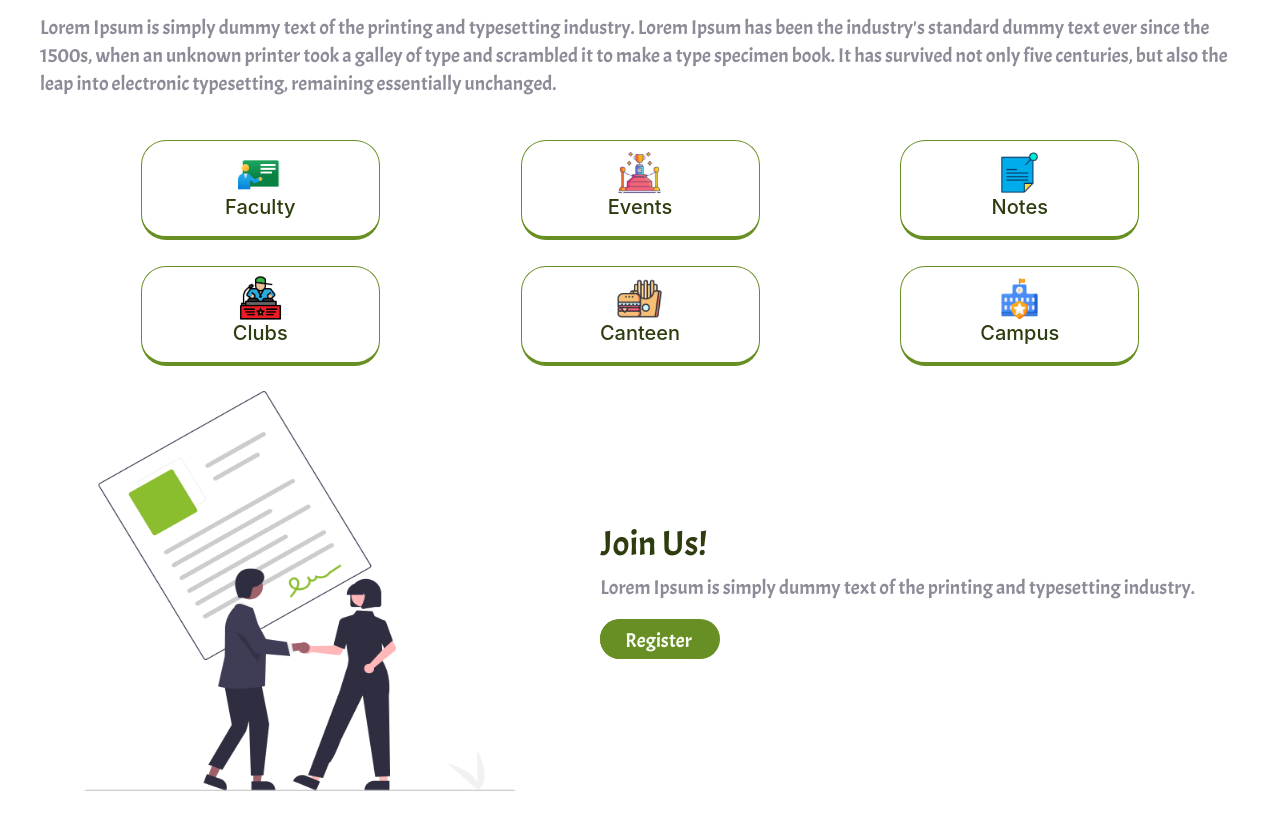
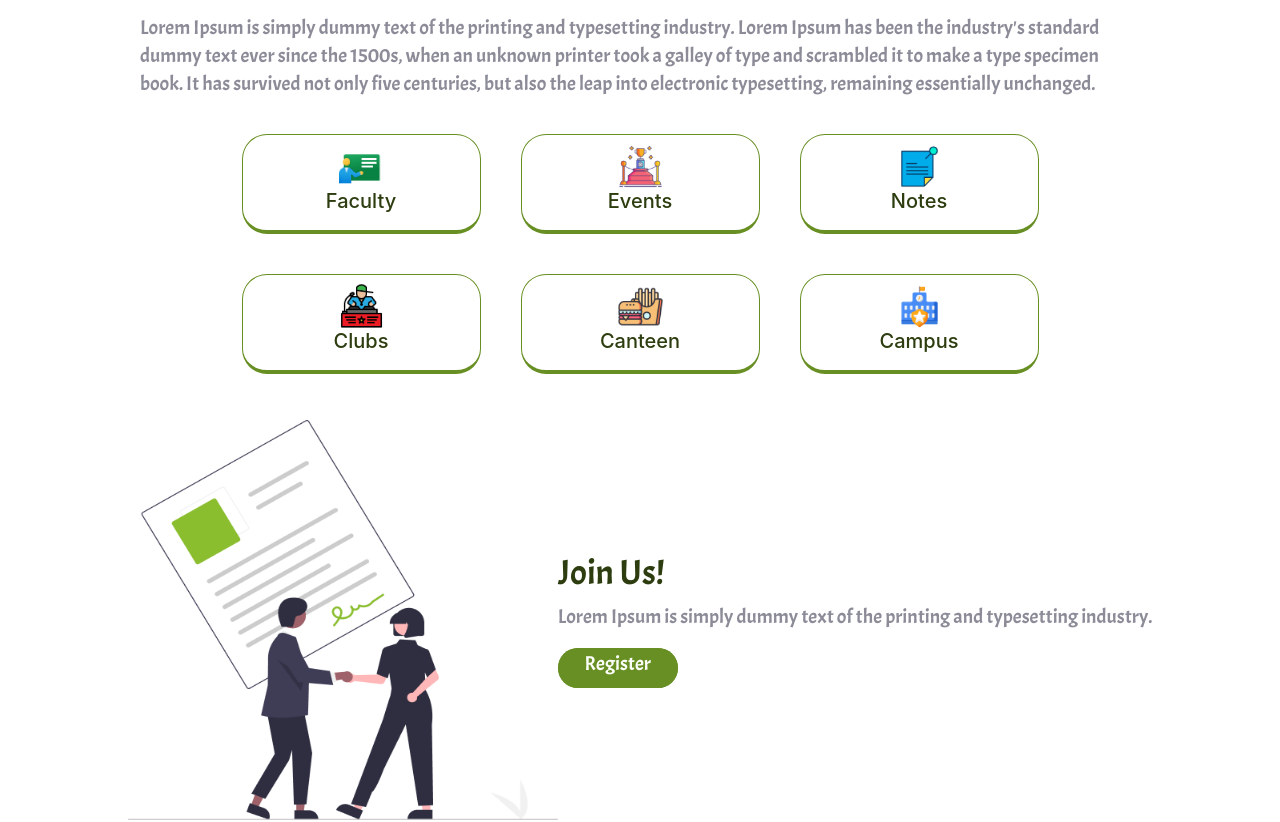
Before and after one commit to ItsRoy69/student-helper, a React (Create React App) app in the folder client/: page / in a window 1280 px wide. Shown: the part 752-1574 px from the top of the page. Built offline with nearby package versions, Linux system fonts and the light colour scheme; a web font is replaced by a local one.

Commit message:
Register debug

```diff
--- a/client/src/pages/Home.js
+++ b/client/src/pages/Home.js
@@ -4,11 +4,8 @@ import Footer from '../components/Footer.js';
 import {Register} from './register/Register.js';
 import RegisterCard from './register/RegisterCard.js';
 
-
-import { Link } from "react-router-dom";
 import { FaLinkedinIn, FaTwitter } from "react-icons/fa";
 import { GrFacebookOption } from "react-icons/gr";
-
 
 import bannerbg from '../assets/bannerbg.png';
 import about1 from '../assets/about1.png';
@@ -34,7 +31,6 @@ const Home = () => {
             <h1>Students Helper</h1>
             <h3>Lorem Ipsum is simply dummy text of the printing and typesetting industry.</h3>
           </div>
-
           <div className="banner-image">
             <img src={bannerbg} alt="bannerimg" />
           </div>
@@ -49,76 +45,82 @@ const Home = () => {
               <p>Lorem Ipsum is simply dummy text of the printing and typesetting industry. Lorem Ipsum has been the industry's standard dummy text ever since the 1500s, when an unknown printer took a galley of type and scrambled it to make a type specimen book. It has survived not only five centuries, but also the leap into electronic typesetting, remaining essentially unchanged.</p>
             </div>
           </div>
+          <div className='about-body'>
             <div className="about-boxes">
+
+              <a href={"/faculty"}>
                 <div className="box">
-                <a href={"/faculty"}>
                   <div className="boxpic">
                     <img className="bannerbg" src={about1} alt="images"/>
                   </div>
                   <div className="boxbio">
                     <h3>Faculty</h3>
                   </div>
+                </div>
               </a>
-              </div>
+              <a href={"/events"}>
                 <div className="box">
-                <Link to={"/events"}>
                   <div className="boxpic">
                     <img className="bannerbg" src={about2} alt="images"/>
                   </div>
                   <div className="boxbio">
                     <h3>Events</h3>
                   </div>
-                </Link>
                 </div>
+              </a>
+              <a href={"/notes"}>
                 <div className="box">
-                <Link to={"/notes"}>
                     <div className="boxpic">
                       <img className="bannerbg" src={about3} alt="images"/>
                     </div>
                     <div className="boxbio">
                       <h3>Notes</h3>
                     </div>
-                </Link>
                 </div>
+              </a>
             </div>
+
             <div className="about-boxes">
+
+              <a href={"/clubs"}>
                 <div className="box">
-                <a href={"/clubs"}>
                   <div className="boxpic">
                     <img className="bannerbg" src={about4} alt="images"/>
                   </div>
                   <div className="boxbio">
                     <h3>Clubs</h3>
                   </div>
+                </div>
               </a>
-              </div>
+              <a href={"/canteen"}>
                 <div className="box">
-                <Link to={"/canteen"}>
                   <div className="boxpic">
                     <img className="bannerbg" src={about5} alt="images"/>
                   </div>
                   <div className="boxbio">
                     <h3>Canteen</h3>
                   </div>
-                </Link>
                 </div>
+              </a>
+              <a href={"/campus"}>
                 <div className="box">
-                <Link to={"/campus"}>
                     <div className="boxpic">
                       <img className="bannerbg" src={about6} alt="images"/>
                     </div>
                     <div className="boxbio">
                       <h3>Campus</h3>
                     </div>
-                </Link>
+                </div>
+              </a>
+
             </div>
           </div>
 
-            <div className="joinmidbanner">
-              <div className="joinmidbannerpic">
+          <div className="joinbanner">
+            <div className="joinbannerpic">
               <img className="joinbg" src={join} alt="images"/>
             </div>
-              <div className="joinmidbannerdetails">
+            <div className="joinbannerdetails">
               <h3>Join Us!</h3>
               <p>Lorem Ipsum is simply dummy text of the printing and typesetting industry. </p>
               <div className="joinbutton">
@@ -142,9 +144,7 @@ const Home = () => {
         </div>
 
         <h2 className="team_header">Meet our team</h2>
-
         <div className="teamcards_parent">
-
 
           <div className="teamdetailcardinfo">
             <div className="teamdetailaboutpic">
@@ -169,7 +169,28 @@ const Home = () => {
             </div>
           </div>
 
-
+          <div className="teamdetailcardinfo">
+            <div className="teamdetailaboutpic">
+              <img className="bannerbg" src={teammember} alt="images" />
+            </div>
+            <div className="teamdetailcard">
+              <div className="teamdetailabout">
+                <h4>Anjushree Sen</h4>
+                <p>Web Developer</p>
+                <div className="values-list">
+                  <button className="icon" href={"/"}>
+                    <GrFacebookOption />
+                  </button>
+                  <button className="icon" href={"/"}>
+                    <FaLinkedinIn />
+                  </button>
+                  <button className="icon" href={"/"}>
+                    <FaTwitter />
+                  </button>
+                </div>
+              </div>
+            </div>
+          </div>
 
           <div className="teamdetailcardinfo">
             <div className="teamdetailaboutpic">
@@ -194,8 +215,6 @@ const Home = () => {
             </div>
           </div>
 
-
-
           <div className="teamdetailcardinfo">
             <div className="teamdetailaboutpic">
               <img className="bannerbg" src={teammember} alt="images" />
@@ -219,36 +238,7 @@ const Home = () => {
             </div>
           </div>
 
-
-          <div className="teamdetailcardinfo">
-            <div className="teamdetailaboutpic">
-              <img className="bannerbg" src={teammember} alt="images" />
         </div>
-            <div className="teamdetailcard">
-              <div className="teamdetailabout">
-                <h4>Anjushree Sen</h4>
-                <p>Web Developer</p>
-                <div className="values-list">
-                  <button className="icon" href={"/"}>
-                    <GrFacebookOption />
-                  </button>
-                  <button className="icon" href={"/"}>
-                    <FaLinkedinIn />
-                  </button>
-                  <button className="icon" href={"/"}>
-                    <FaTwitter />
-                  </button>
-                </div>
-              </div>
-            </div>
-          </div>
-
-
-
-        </div>
-
-
-
         <Footer/>
     </>
   )
--- a/client/src/pages/register/RegisterCard.css
+++ b/client/src/pages/register/RegisterCard.css
@@ -1,20 +1,18 @@
-.joimidbannerbutton{
+.joinbutton{
   background-color: #688F23;
   width: 120px;
   height: 40px;
-  border-radius: 20px;
-  cursor: pointer;
+  border-radius: 35px;
+  border-width: 0px;
 }
 
-.joimidbannerbutton:hover{
+.joinbutton:hover{
   background-color: #8ABE30;
 }
 
-.joimidbannerbutton h2{
+.joinbutton h2{
   font-size: 20px;
   font-family: 'Acme', sans-serif;
   color: #FCFFF9;
   font-weight: lighter;
-  padding-top: 10px;
-  padding-left: 25px;
 }
--- a/client/src/pages/register/RegisterCard.js
+++ b/client/src/pages/register/RegisterCard.js
@@ -3,11 +3,9 @@ import './RegisterCard.css'
 
 const TeamFinder = ({ setModal }) => {
   return (
-    <div className="joimidbannerbutton">
-      <div onClick={()=>setModal(true)}>
-        <h2>Register</h2>
-      </div>
-    </div>
+    <button  className="joinbutton" onClick={()=>setModal(true)}>
+      <h2>Register</h2>
+    </button>
   )
 }
 
--- a/client/src/styles/Home.css
+++ b/client/src/styles/Home.css
@@ -98,12 +98,17 @@
 
 /* Midbanner */
 
+.about{
+  display: flex;
+  flex-direction: column;
+  align-items: center;
+}
+
 .about-content{
   display: flex;
   flex-direction: column;
   justify-content: center;
-  width: 1200px;
-  margin: 0 auto;
+  width: 1000px;
 }
 
 .about-head{
@@ -131,6 +136,8 @@
   cursor: pointer;
   justify-content: center;
   display: flex;
+  flex-direction: column;
+  margin: 20px;
 }
 
 .boxpic img{
@@ -143,67 +150,52 @@
   cursor: pointer;
 }
 
-.box a{
+.about-boxes a{
   color: #2D3D0F;
   text-decoration: none;
 }
 
+.about_body{
+  display: flex;
+  flex-direction: column;
+  align-items: center;
+}
+
 .about-boxes{
+  display: flex;
+  flex-direction: row;
+  justify-content: space-between;
+}
+
+.joinbanner{
   display: flex;
   flex-direction: row;
   justify-content: space-evenly;
   margin-top: 2vw;
 }
 
-.joinmidbanner{
-  display: flex;
-  flex-direction: row;
-  justify-content: space-evenly;
-  margin-top: 2vw;
-}
-
-.joinmidbannerpic img{
+.joinbannerpic img{
   width: 430px;
   height: 400px;
 }
 
-.joinmidbannerdetails{
+.joinbannerdetails{
   display: flex;
   flex-direction: column;
   justify-content: center;
 }
 
-.joinmidbannerdetails h3{
+.joinbannerdetails h3{
   font-size: 35px;
   font-family: 'Acme', sans-serif;
   color: #2D3D0F;
 }
 
-.joinmidbannerdetails p{
+.joinbannerdetails p{
   font-family: 'Acme', sans-serif;
   font-size: 20px;
   color: #8C8C99;
 }
-
-.joinbutton{
-  background-color: #688F23;
-  width: 100px;
-  height: 40px;
-  border-radius: 20px;
-  cursor: pointer;
-}
-
-.joinbutton:hover{
-  background-color: #8ABE30;
-}
-
-.joimidbannerbutton h2{
-  font-size: 20px;
-  font-family: 'Acme', sans-serif;
-  color: #FCFFF9;
-  font-weight: lighter;
-}
-
 
 
 .team{
```
Also changed, not shown: client/src/pages/register/Register.css (+39 -32 lines), client/src/pages/register/Register.js (+14 -29 lines). Lines whose indentation alone changed are shown as unchanged.
